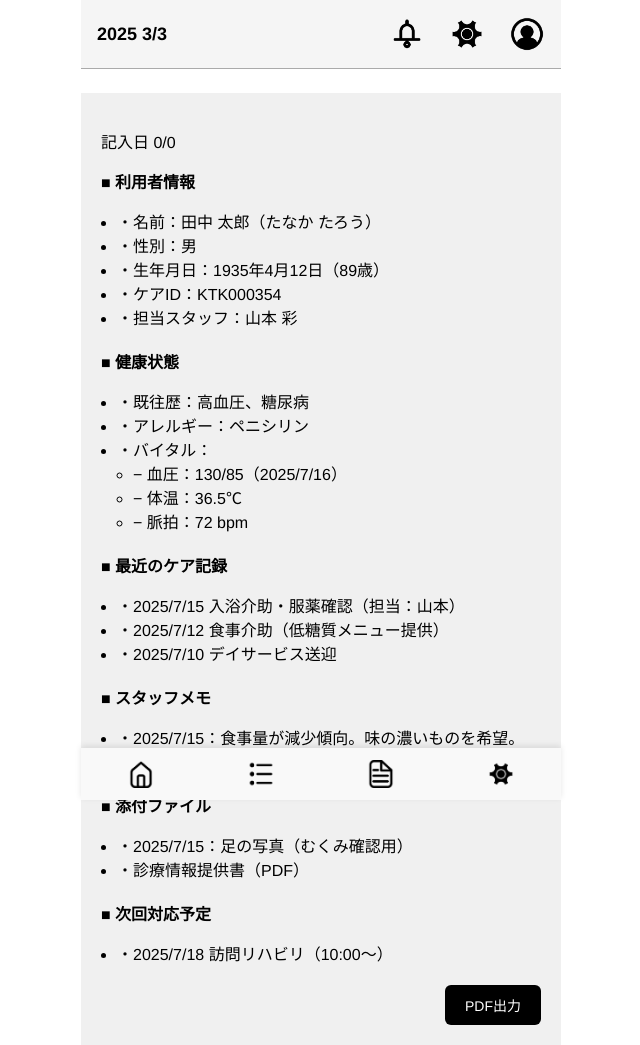
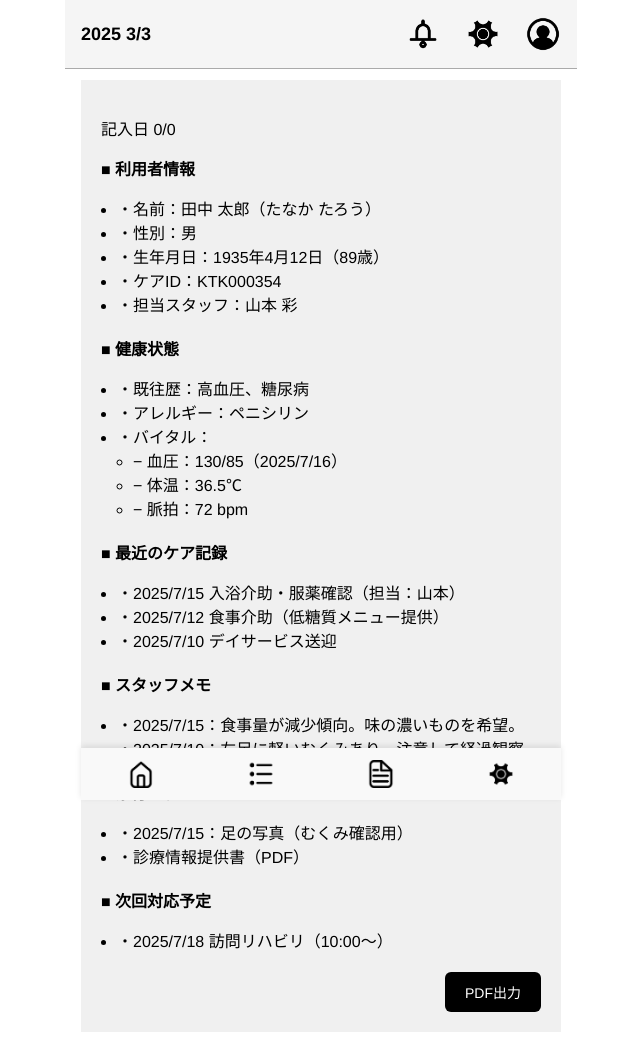
Before and after one commit to 0616-611/report, a plain HTML site: page index.html in a window 1280 px wide. Shown: the whole page, without its empty margins (319-959 px from the left). Drawn offline with Linux system fonts and the light colour scheme.

Commit message:
Update index.html

```diff
--- a/index.html
+++ b/index.html
@@ -14,12 +14,19 @@
     }
 
     .header {
+      position: fixed;
+      top: 0;
+      left: 50%;
+      transform: translateX(-50%);
+      width: 100%;
+      max-width: 480px; /* bodyと同じ最大幅 */
       display: flex;
       justify-content: space-between;
       align-items: center;
       padding: 16px;
       border-bottom: 1px solid #aaa;
       background: #f5f5f5;
+      z-index: 1000;
     }
 
     .date {
@@ -41,7 +48,7 @@
     .content {
       padding: 20px;
       background-color: #f0f0f0;
-      margin-top: 24px; /* ヘッダーとの空間 */
+      margin-top: 80px;
     }
 
     section {
```
